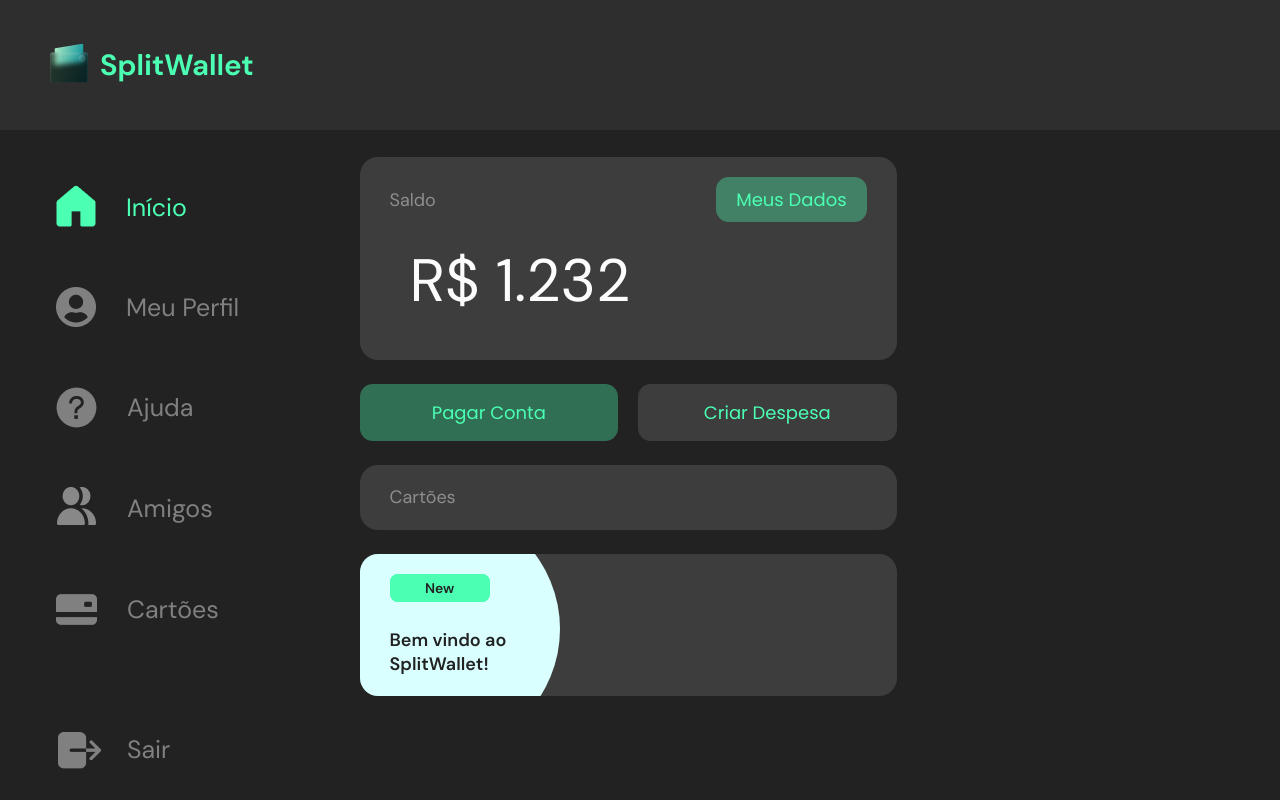
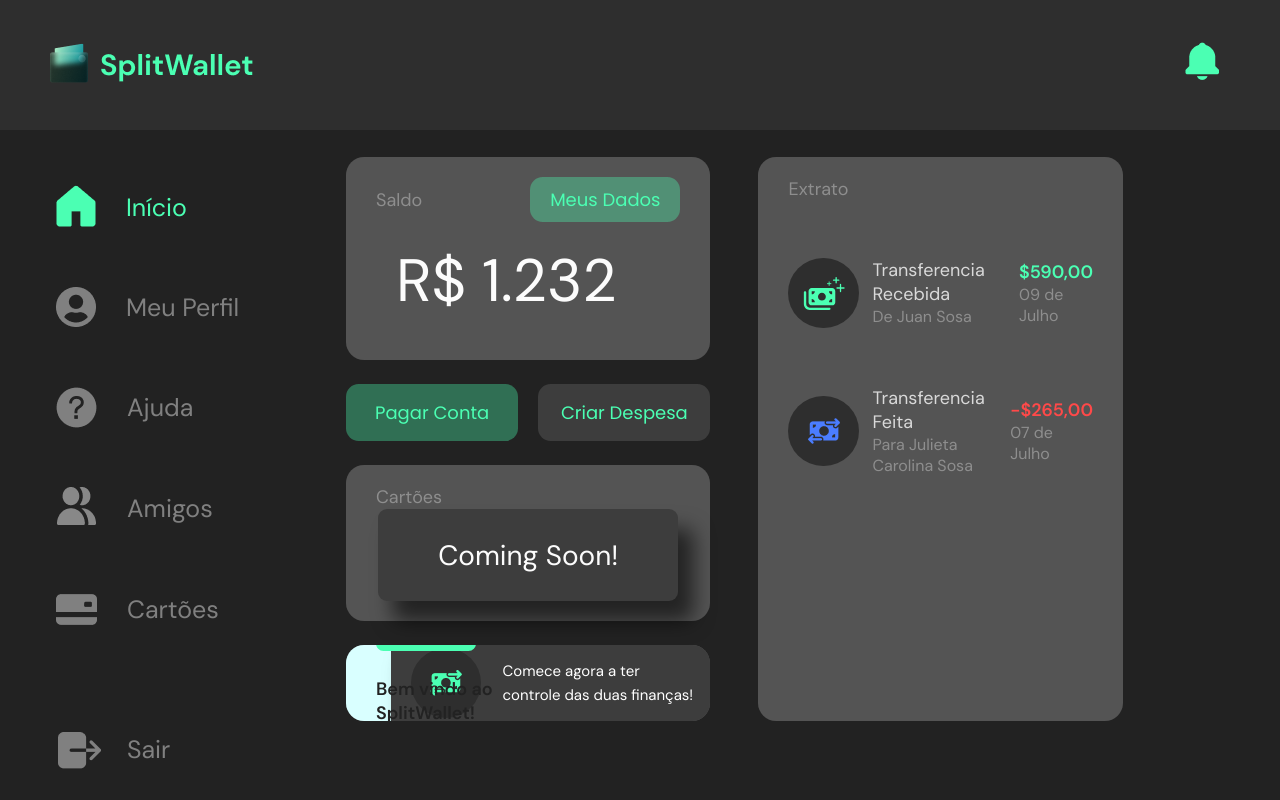
Before and after one commit to KaioAlex/PDS-TP, a Vue app in the folder frontend/: page /dashboard in a window 1280 px wide. Built offline with nearby package versions, Linux system fonts and the light colour scheme.

Commit message:
feat: finish dashboard, without cards section

```diff
--- a/frontend/src/assets/css/base.css
+++ b/frontend/src/assets/css/base.css
@@ -36,7 +36,7 @@
   --color-background-form: var(--vt-c-gray-transparent);
   --color-background-dashboard: var(--vt-c-gray-bg);
   --color-background-header: var(--vt-c-gray-header);
-  --color-background-cards: var(--vt-c-gray-cards);
+  --color-background-cards: var(--vt-c-dark-gray);
 
   --color-title: var(--vt-c-white);
   --color-title-card: var(--vt-c-gray-card-label);
--- a/frontend/src/components/HeaderVue.vue
+++ b/frontend/src/components/HeaderVue.vue
@@ -5,7 +5,7 @@
         src="@/assets/images/logo.png"
         class="header__logo"
         alt="Logo"
-        @click="$router.push('/')"
+        @click="isLogged ? $router.push('/dashboard') : $router.push('/')"
       />
       <div class="navbar">
         <div class="btn btn-secondary">
@@ -14,6 +14,13 @@
         <div class="btn btn-primary">
           <RouterLink to="/register">Cadastrar</RouterLink>
         </div>
+      </div>
+      <div class="notifications">
+        <img
+          src="@/assets/images/menu/notification.png"
+          class="notifications__logo"
+          alt="Notification"
+        />
       </div>
     </div>
   </div>
@@ -24,8 +31,17 @@ export default {
   name: "HeaderVue",
   data() {
     return {
-      isLogged: true,
+      isLogged: window.location.pathname.includes("dashboard") ? true : false,
     };
+  },
+  watch: {
+    $route() {
+      if (window.location.pathname.includes("dashboard")) {
+        this.isLogged = true;
+      } else {
+        this.isLogged = false;
+      }
+    },
   },
 };
 </script>
@@ -42,8 +58,12 @@ export default {
     .container {
       padding: 0 50px;
       max-width: none;
+      justify-content: space-between;
       .navbar {
         display: none;
+      }
+      .notifications {
+        display: block;
       }
     }
   }
@@ -60,6 +80,9 @@ export default {
       padding-right: 20px;
       gap: 32px;
     }
+    .notifications {
+      display: none;
+    }
   }
 }
 
--- a/frontend/src/components/dashboard/DashBoard.vue
+++ b/frontend/src/components/dashboard/DashBoard.vue
@@ -20,6 +20,9 @@
       </div>
       <div class="dashboard-cards dashboard-block">
         <span class="dashboard-cards__title">Cartões</span>
+        <div class="dashboard-cards-soon">
+          <span class="dashboard-cards-soon__label">Coming Soon!</span>
+        </div>
       </div>
       <div class="dashboard-news dashboard-block">
         <div class="dashboard-news-circle"></div>
@@ -27,36 +30,123 @@
           <div class="dashboard-news-tag">New</div>
           <span class="dashboard-news-message">Bem vindo ao SplitWallet!</span>
         </div>
+        <div class="dashboard-news-right">
+          <div class="dashboard-icon-circle">
+            <img src="@/assets/images/icons/green-transfer.png" />
+          </div>
+          <span class="dashboard-news-right__message">
+            Comece agora a ter controle das duas finanças!
+          </span>
+        </div>
       </div>
     </div>
     <div class="dashboard-right">
-      <div class="dashboard-history dashboard-block"></div>
+      <div class="dashboard-history dashboard-block">
+        <span class="dashboard-history__label">Extrato</span>
+        <div class="dashboard-history-transactions">
+          <div
+            v-for="(transaction, index) in transactions"
+            :key="index"
+            class="dashboard-history-transaction"
+          >
+            <div class="dashboard-icon-circle">
+              <img
+                v-if="transaction.isDebit"
+                src="@/assets/images/icons/money.svg"
+              />
+              <img v-else src="@/assets/images/icons/transfer.png" />
+            </div>
+            <div class="dashboard-history-transactions-left">
+              <span class="dashboard-history-transactions-left__label">{{
+                getLabel(transaction)
+              }}</span>
+              <span class="dashboard-history-transactions-info">{{
+                getNameText(transaction)
+              }}</span>
+            </div>
+            <div class="dashboard-history-transactions-right">
+              <span
+                class="dashboard-history-transactions-right__value"
+                :class="transaction.isDebit ? 'debit' : 'credit'"
+                >{{ transaction.value }}</span
+              >
+              <span class="dashboard-history-transactions-info">{{
+                transaction.date
+              }}</span>
+            </div>
+          </div>
+        </div>
+      </div>
     </div>
   </div>
 </template>
 
-<script></script>
+<script>
+export default {
+  name: "DashBoard",
+  data() {
+    return {
+      transactions: [
+        {
+          isDebit: true,
+          name: "Juan Sosa",
+          date: "09 de Julho",
+          value: "$590,00",
+        },
+        {
+          isDebit: false,
+          name: "Julieta Carolina Sosa",
+          date: "07 de Julho",
+          value: "-$265,00",
+        },
+      ],
+    };
+  },
+  methods: {
+    getLabel(transaction) {
+      return transaction.isDebit
+        ? "Transferencia Recebida"
+        : "Transferencia Feita";
+    },
+    getNameText(transaction) {
+      const prefix = transaction.isDebit ? "De" : "Para";
+      return `${prefix} ${transaction.name}`;
+    },
+  },
+};
+</script>
 
 <style scoped lang="scss">
 .dashboard {
-  width: 100vw;
+  width: 100%;
   height: 100vh;
-  padding-top: 157px;
+  padding: 157px 157px 79px 0;
   background-color: var(--color-background-dashboard);
+  gap: 48px;
+  .dashboard-block {
+    padding: 20px 30px;
+    background-color: var(--color-background-cards);
+    border-radius: 18.039px;
+  }
+  .dashboard-icon-circle {
+    display: flex;
+    width: 70.033px;
+    height: 70.033px;
+    padding: 19.1px;
+    justify-content: center;
+    align-items: center;
+    border-radius: 486.343px;
+    background: #2e2e2e;
+  }
   .dashboard-left {
     display: flex;
     flex-direction: column;
-
+    width: 50%;
     gap: 24px;
-    .dashboard-block {
-      padding: 20px 30px;
-      background-color: var(--color-background-cards);
-      border-radius: 18.039px;
-    }
     .dashboard-balance {
       display: flex;
       flex-direction: column;
-      width: 537px;
+      width: 100%;
       .dashboard-balance-header {
         display: flex;
         align-items: center;
@@ -90,6 +180,10 @@
       }
     }
     .dashboard-cards {
+      display: flex;
+      flex-direction: column;
+
+      height: 244px;
       .dashboard-cards__title {
         color: var(--color-title-card);
         font-size: 18px;
@@ -97,10 +191,29 @@
         font-weight: 400;
         line-height: normal;
       }
+      .dashboard-cards-soon {
+        display: flex;
+        height: 92px;
+        width: 300px;
+        justify-content: center;
+        align-items: center;
+        border-radius: 9px;
+        background: #3d3d3d;
+        box-shadow: 15px 20px 20px 0.6px rgba(0, 0, 0, 0.59);
+        margin: auto;
+        .dashboard-cards-soon__label {
+          color: #fcfcfc;
+          font-size: 28px;
+          font-style: normal;
+          font-weight: 400;
+          line-height: normal;
+        }
+      }
     }
     .dashboard-news {
       position: relative;
       overflow: hidden;
+      height: 188px;
       .dashboard-news-circle {
         width: 270px;
         border-radius: 270px;
@@ -108,7 +221,7 @@
         position: absolute;
         height: 250px;
         left: -70px;
-        top: -50px;
+        top: -30px;
         z-index: 0;
       }
       .dashboard-news-circle-content {
@@ -118,6 +231,7 @@
         display: flex;
         flex-direction: column;
         gap: 26px;
+        top: calc(50% - 60px);
         .dashboard-news-tag {
           display: flex;
           padding: 5px;
@@ -142,6 +256,87 @@
           line-height: normal;
         }
       }
+      .dashboard-news-right {
+        display: inline-flex;
+        height: 92px;
+        justify-content: flex-end;
+        align-items: center;
+        border-radius: 9.106px;
+        background: #3d3d3d;
+        position: absolute;
+        right: -50px;
+        top: calc(50% - 46px);
+        padding: 0 60px 0 20px;
+        box-shadow: 15px 20px 20px 0.60706px rgba(0, 0, 0, 0.59);
+        gap: 21px;
+        .dashboard-news-right__message {
+          width: 198px;
+        }
+      }
+    }
+  }
+  .dashboard-right {
+    width: 50%;
+    .dashboard-history {
+      height: 100%;
+      overflow: scroll;
+      &::-webkit-scrollbar {
+        display: none;
+      }
+      .dashboard-history__label {
+        color: var(--color-title-card);
+        font-size: 18px;
+        font-style: normal;
+        font-weight: 400;
+        line-height: normal;
+      }
+      .dashboard-history-transactions {
+        margin-top: 22px;
+        .dashboard-history-transaction {
+          display: flex;
+          gap: 14px;
+          justify-content: space-between;
+          align-items: center;
+          height: 137.944px;
+          .dashboard-history-transactions-left {
+            display: flex;
+            flex-direction: column;
+            align-items: flex-start;
+            width: 60%;
+            .dashboard-history-transactions-left__label {
+              color: #d9d9d9;
+              font-size: 18px;
+              font-style: normal;
+              font-weight: 400;
+              line-height: normal;
+            }
+          }
+          .dashboard-history-transactions-right {
+            display: flex;
+            flex-direction: column;
+            align-items: flex-end;
+            .dashboard-history-transactions-right__value {
+              font-size: 18px;
+              font-style: normal;
+              font-weight: 600;
+              line-height: normal;
+              &.debit {
+                color: #4bffb3;
+              }
+              &.credit {
+                color: #ff4949;
+              }
+            }
+          }
+          .dashboard-history-transactions-info {
+            color: #8e8e8e;
+            font-size: 16px;
+            font-style: normal;
+            font-weight: 400;
+            line-height: normal;
+          }
+        }
+      }
     }
   }
 }
```
Also changed, not shown: frontend/src/assets/images/menu/notification.png (added).
